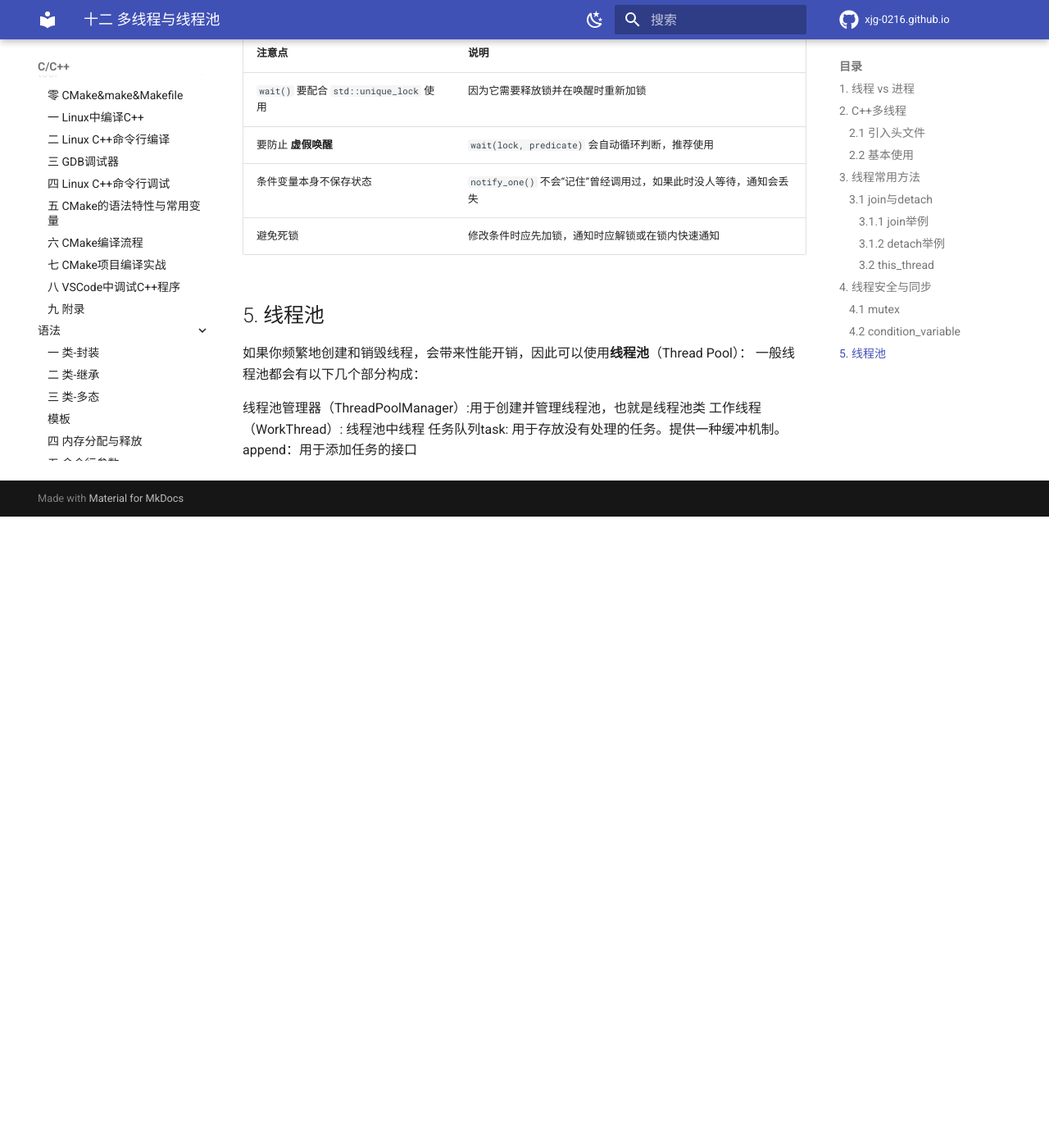
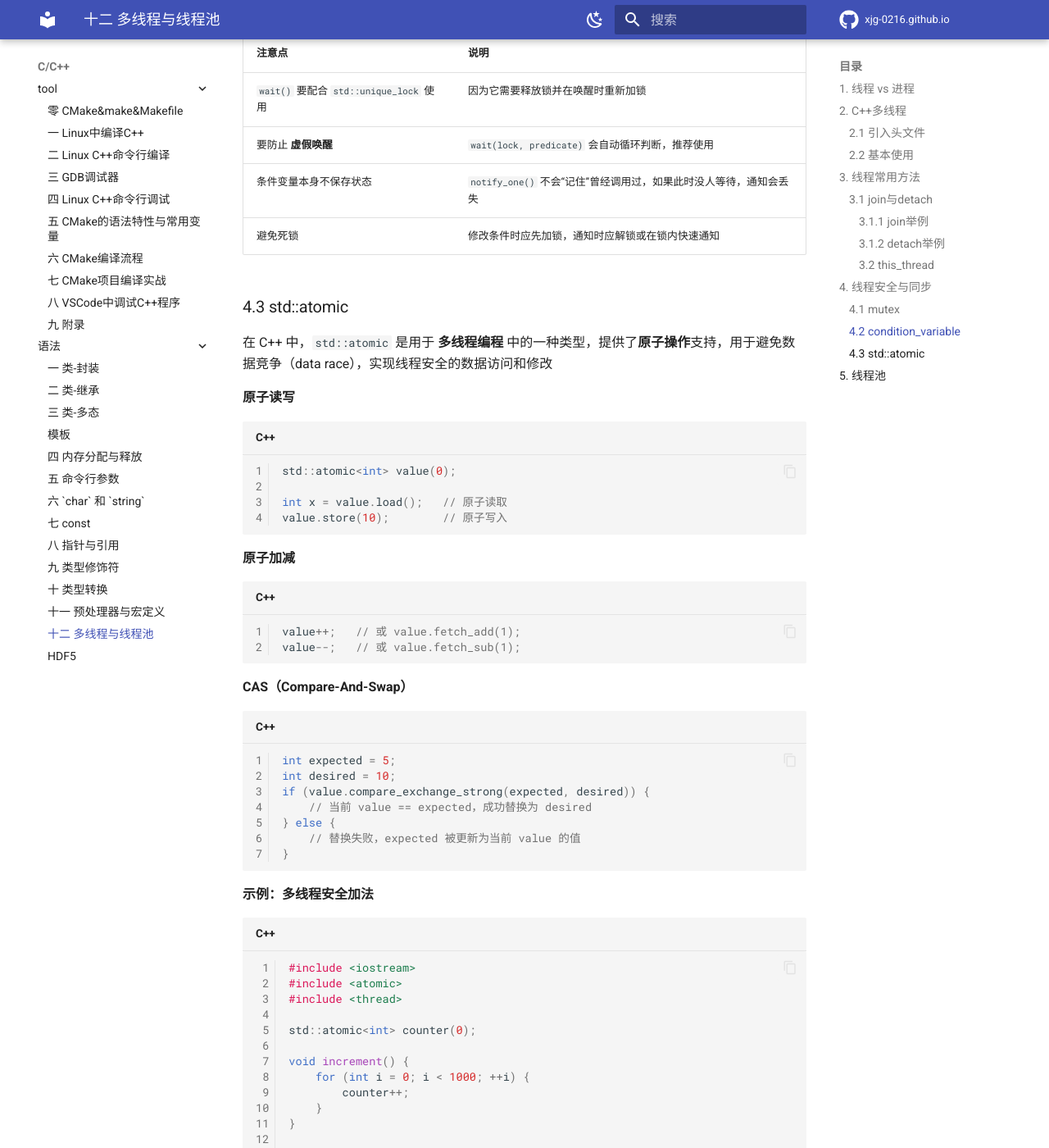
Before and after one commit to Xjg-0216/xjg-0216.github.io, an MkDocs documentation site: the page built from docs/C++/12-multi_thread.md, in a window 1280 px wide and 1400 px high, scrolled down 8857 px. Shown: the whole window at 82% size. Built offline with MkDocs 1.6.1 and Material for MkDocs 9.7.7, drawn with Linux system fonts in a browser that asks for light colours; comment, search, counter and statistics services are not loaded; before the commit the page ends 9487 px from its top, so only the background shows below that; some of the changed text lies outside the part shown.

Commit message:
update .

````diff
--- a/docs/C++/12-multi_thread.md
+++ b/docs/C++/12-multi_thread.md
@@ -389,6 +389,77 @@ void consumer() {
 | 条件变量本身不保存状态                        | `notify_one()` 不会“记住”曾经调用过，如果此时没人等待，通知会丢失 |
 | 避免死锁                               | 修改条件时应先加锁，通知时应解锁或在锁内快速通知                  |
 
+### 4.3 std::atomic
+在 C++ 中，`std::atomic` 是用于 **多线程编程** 中的一种类型，提供了**原子操作**支持，用于避免数据竞争（data race），实现线程安全的数据访问和修改
+
+
+**原子读写**
+
+```cpp
+std::atomic<int> value(0);
+
+int x = value.load();   // 原子读取
+value.store(10);        // 原子写入
+```
+
+**原子加减**
+
+```cpp
+value++;   // 或 value.fetch_add(1);
+value--;   // 或 value.fetch_sub(1);
+```
+
+**CAS（Compare-And-Swap）**
+
+```cpp
+int expected = 5;
+int desired = 10;
+if (value.compare_exchange_strong(expected, desired)) {
+    // 当前 value == expected，成功替换为 desired
+} else {
+    // 替换失败，expected 被更新为当前 value 的值
+}
+```
+
+**示例：多线程安全加法**
+
+```cpp
+#include <iostream>
+#include <atomic>
+#include <thread>
+
+std::atomic<int> counter(0);
+
+void increment() {
+    for (int i = 0; i < 1000; ++i) {
+        counter++;
+    }
+}
+
+int main() {
+    std::thread t1(increment);
+    std::thread t2(increment);
+    t1.join();
+    t2.join();
+    std::cout << "Counter: " << counter << std::endl;
+}
+```
+
+若不使用 `std::atomic`，则会发生数据竞争，导致计数不准确。
+
+---
+
+**常用成员函数（以 `std::atomic<int>` 为例）**
+
+|函数名|含义|
+|---|---|
+|`load()`|读取当前值|
+|`store(val)`|写入新值|
+|`exchange(val)`|设置新值并返回旧值|
+|`compare_exchange_strong(expected, desired)`|原子比较并替换|
+|`fetch_add(n)` / `fetch_sub(n)`|原子加/减|
+
+
 
 ## 5. 线程池
 
````
